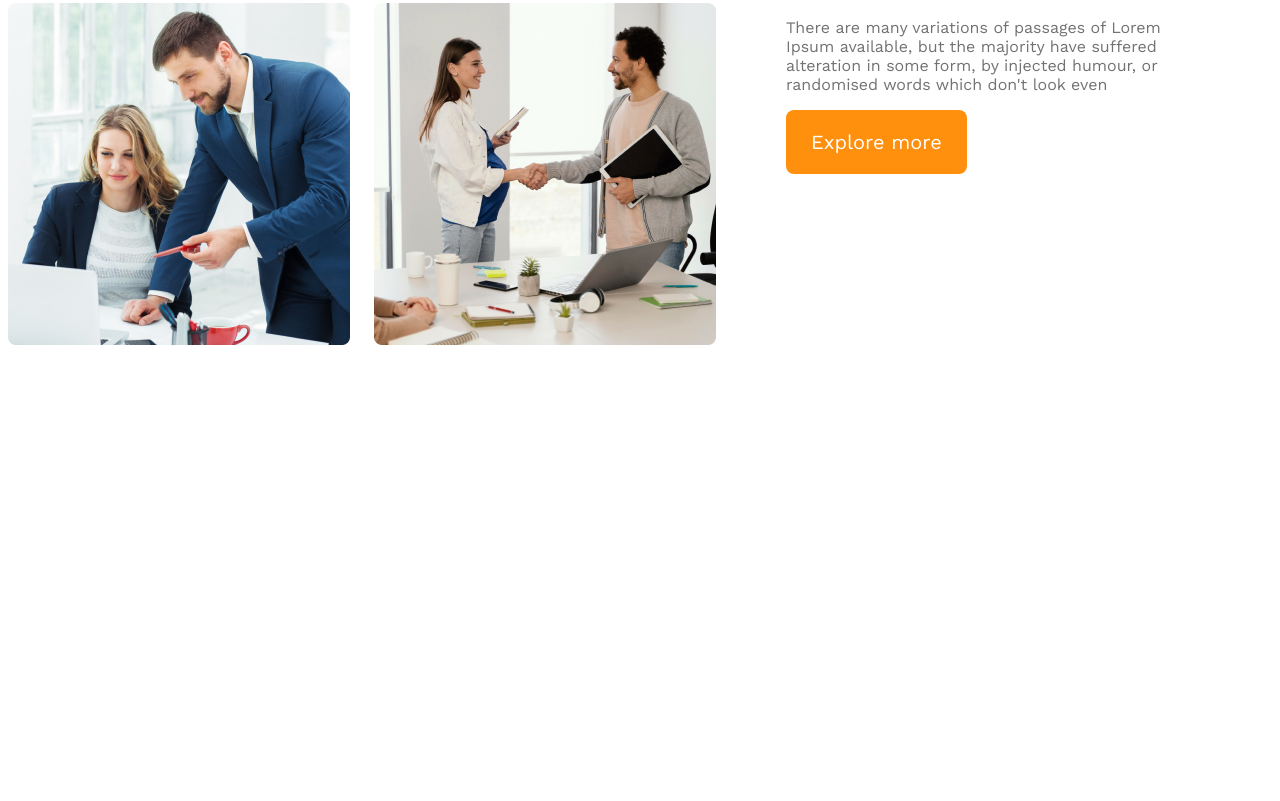
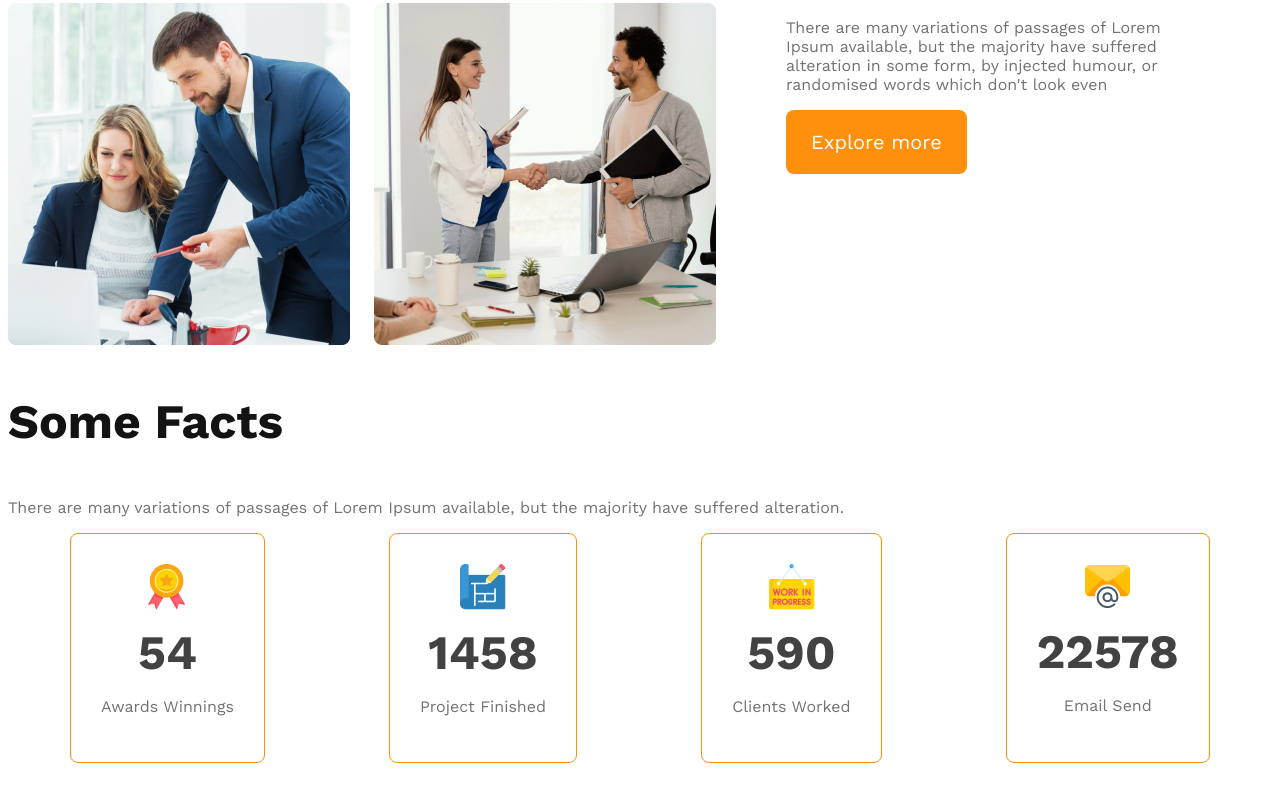
Before and after one commit to PriyoGhosh02/g3-architects-resources, a plain HTML site: page index.html in a window 1280 px wide. Shown: the part 1494-2295 px from the top of the page. Before the commit the page ends 1909 px from the top, so only its background shows below. Drawn offline with nearby package versions, Linux system fonts and the light colour scheme.

Commit message:
fact section data

```diff
--- a/index.html
+++ b/index.html
@@ -13,7 +13,7 @@
     <!-- Header start -->
     <header>
         <nav>
-            <h2 class="nav_title">G3 Architects</h2>
+            <h2 class="section_title">G3 Architects</h2>
             <ul>
                 <li><a href="">Home</a></li>
                 <li><a href="">About</a></li>
@@ -51,6 +51,39 @@
             </div>
         </section>
 
+        <!-- features section -->
+        <section class="features">
+
+        </section>
+
+    <!-- fact section -->
+    <section class="facts">
+        <h3 class="section_title">Some Facts</h3>
+        <p class="text_gary">There are many variations of passages of Lorem Ipsum available, but the majority have suffered alteration.</p>
+        <div class="facts_card_container">
+            <!-- .card*4>img+h2.card_stats+p.card_ title -->
+            <div class="card">
+                <img src="images/icons/ribon.png" alt="">
+                <h2 class="card_stats">54</h2>
+                <p class="card_ title text_gary">Awards Winnings</p>
+            </div>
+            <div class="card">
+                <img src="images/icons/projects.png" alt="">
+                <h2 class="card_stats">1458</h2>
+                <p class="card_ title text_gary">Project Finished</p>
+            </div>
+            <div class="card">
+                <img src="images/icons/customers.png" alt="">
+                <h2 class="card_stats">590</h2>
+                <p class="card_ title text_gary">Clients Worked</p>
+            </div>
+            <div class="card">
+                <img src="images/icons/email.png" alt="">
+                <h2 class="card_stats">22578</h2>
+                <p class="card_ title text_gary">Email Send</p>
+            </div>
+        </div>
+    </section>
 
     </main>
     <footer>
--- a/stayle.css
+++ b/stayle.css
@@ -11,9 +11,17 @@
     cursor: pointer;
     border: 0;
 }
+
 .text_gary {
     color: #727272;
 }
+
+.section_title {
+    color: #131313;
+    font-size: 3rem;
+    font-weight: 700;
+}
+
 * {
     font-family: 'Open Sans', sans-serif;
     font-family: 'Work Sans', sans-serif;
@@ -47,12 +55,6 @@ nav li a {
     color: var(--dark-02, #424242);
 }
 
-.nav_title {
-    color: #131313;
-    font-size: 3rem;
-    font-weight: 700;
-}
-
 /* Banner stayle */
 .banner_content {
     max-width: 800px;
@@ -81,24 +83,60 @@ main {
     display: flex;
     align-items: center;
 }
-.teams_img_container{
+
+.teams_img_container {
     display: grid;
     grid-template-columns: repeat(2, 1fr);
     gap: 1.5rem;
 }
-.teams_content{
-  padding: 0 70px;
+
+.teams_content {
+    padding: 0 70px;
 }
-.teams_title{
+
+.teams_title {
     font-size: 3rem;
 }
-.teams_title .quick_list{
+
+.teams_title .quick_list {
     font-weight: 500;
 }
-.teams_title .text_feture{
+
+.teams_title .text_feture {
     color: #FF900E;
     font-weight: 700;
 }
+
+/* fact section */
+.facts_card_container{
+    display: flex;
+    justify-content: space-around;
+}
+.facts_card_container .card {
+    border-radius: 8px;
+    border: 1px solid #FF900E;
+    text-align: center;
+    padding: 30px;
+}
+.facts_card_container .card_title{
+font-weight: 600;
+font-size: 1.25rem;
+margin-top: 5px;
+}
+.facts_card_container .card_stats {
+font-size: 3rem;
+color: #424242;
+margin-top: 10px;
+margin-bottom: 10px;
+}
+
+
+
+
+
+
+
+
 
 
 
@@ -112,19 +150,22 @@ main {
         padding: 5px;
     }
 
-    nav{
+    nav {
         flex-direction: column;
     }
-    .teams_container{
+
+    .teams_container {
         flex-direction: column-reverse;
     }
-    .teams_img_container{
+
+    .teams_img_container {
         margin-top: 30px;
         grid-template-columns: 1fr;
     }
-    .teams_content{
+
+    .teams_content {
         padding: 0 20px;
-      }
+    }
 
 }
 
@@ -134,7 +175,8 @@ main {
         padding: 30px;
     }
 
-    nav, .teams_container {
+    nav,
+    .teams_container {
         flex-direction: column;
     }
 }
```
